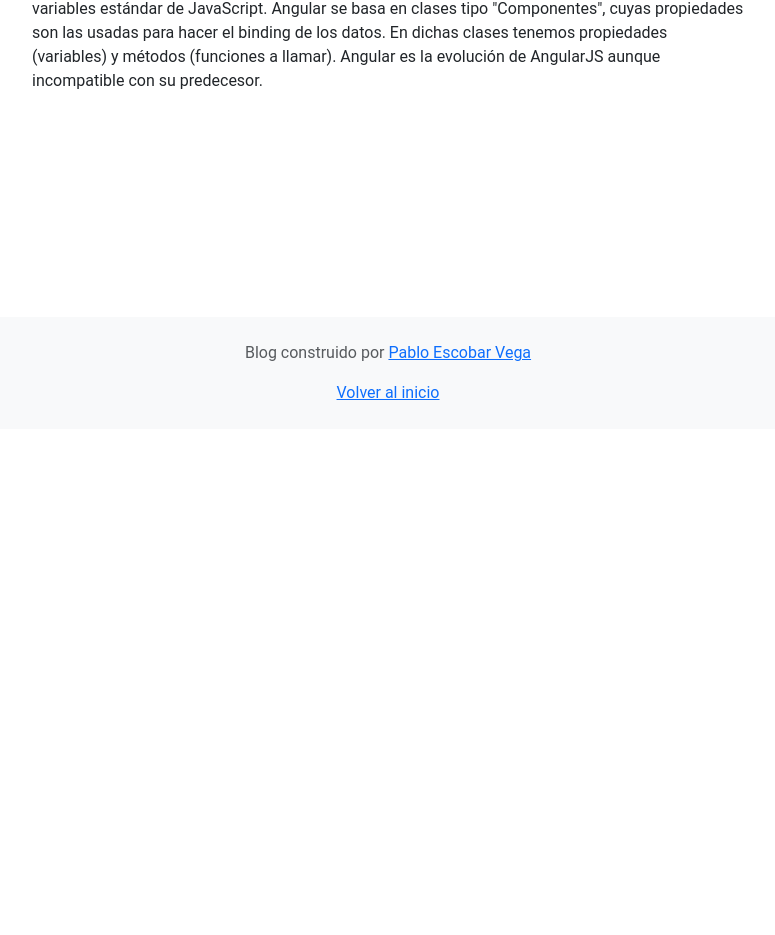
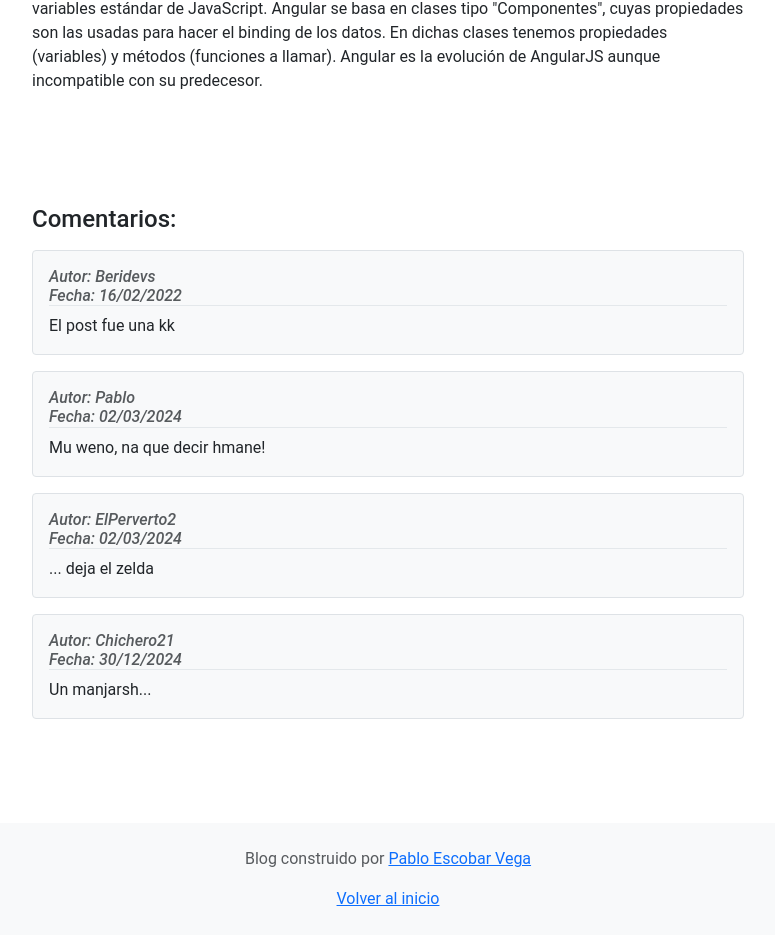
Before and after one commit to Berishten/mi-blog-angular, an Angular app: page /post/1 in a window 1280 px wide. Shown: the part 440-1375 px from the top of the page, without its empty margins (252-1027 px from the left). Before the commit the page ends 869 px from the top, so only its background shows below. Built offline with nearby package versions, Linux system fonts and the light colour scheme.

Commit message:
Se agregan comentarios de posts

```diff
--- /dev/null
+++ b/src/app/components/comentarios/comentarios.component.html
@@ -0,0 +1,7 @@
+@for (comentario of comentarios; track comentario.id) {
+<div class="d-flex flex-column border border-1 rounded-1 mb-3 p-3 bg-body-tertiary">
+  <h6 class="m-0 fst-italic opacity-75">Autor: {{ comentario.autor }}</h6>
+  <h6 class="border-bottom fst-italic opacity-75">Fecha: {{ comentario.fecha }}</h6>
+  <p class="m-0">{{ comentario.texto }}</p>
+</div>
+}
--- a/src/app/components/post-detail/post-detail.component.html
+++ b/src/app/components/post-detail/post-detail.component.html
@@ -13,5 +13,11 @@
         <p *ngIf="post">{{ post.content }}</p>
       </div>
     </div>
+    <div class="row">
+      <div class="col-md-8 offset-md-2 p-4 mt-5">
+        <h4 class="mb-3">Comentarios:</h4>
+        <app-comentarios [comentarios]="comentarios"></app-comentarios>
+      </div>
+    </div>
   </div>
 </article>
--- a/src/app/components/post-detail/post-detail.component.ts
+++ b/src/app/components/post-detail/post-detail.component.ts
@@ -4,13 +4,15 @@ import { ActivatedRoute, RouterModule } from '@angular/router';
 import { BlogService } from '../../services/blog.service';
 import { CommonModule } from '@angular/common';
 import { Subject, takeUntil } from 'rxjs';
+import { ComentariosComponent } from "../comentarios/comentarios.component";
+import { Comentario } from '../../models/comentario.model';
 
 @Component({
   selector: 'app-post-detail',
   standalone: true,
-  imports: [RouterModule, CommonModule],
   templateUrl: './post-detail.component.html',
-  styleUrl: './post-detail.component.css'
+  styleUrl: './post-detail.component.css',
+  imports: [RouterModule, CommonModule, ComentariosComponent]
 })
 export class PostDetailComponent implements OnInit {
   post: Post | undefined;
@@ -32,4 +34,17 @@ export class PostDetailComponent implements OnInit {
     this.destroy$.next();
     this.destroy$.complete();
   }
+
+
+  public get comentarios(): Comentario[] {
+    // return this.post.comentarios;
+    return [
+      { id: 0, postId: 0, texto: 'El post fue una kk', autor: 'Beridevs', fecha: '16/02/2022' },
+      { id: 1, postId: 0, texto: 'Mu weno, na que decir hmane!', autor: 'Pablo', fecha: '02/03/2024' },
+      { id: 2, postId: 0, texto: '... deja el zelda', autor: 'ElPerverto2', fecha: '02/03/2024' },
+      { id: 3, postId: 0, texto: 'Un manjarsh...', autor: 'Chichero21', fecha: '30/12/2024' },
+
+    ];
+  }
+
 }
```
Also changed, not shown: src/app/components/comentarios/comentarios.component.ts (added, +13 -0 lines), src/app/models/comentario.model.ts (added, +7 -0 lines), src/app/components/comentarios/comentarios.component.css (added).
